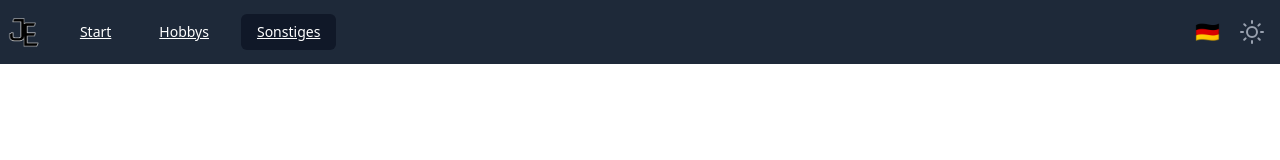
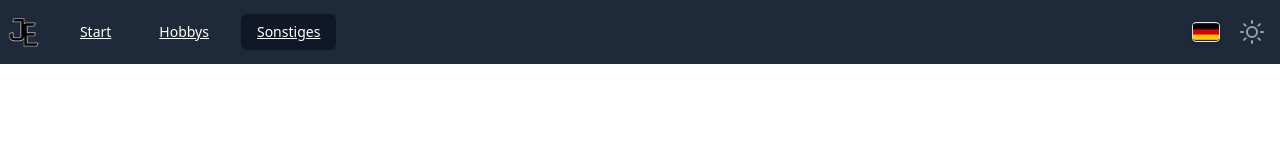
Before and after one commit to julianertle/Website, a React (Vite) app: page /imprint in a window 1280 px wide. Shown: the top 160 px of the page. Built offline with nearby package versions, Linux system fonts and the light colour scheme.

Commit message:
replaced the flag icons with svg icons to have better compability with other browsers

```diff
--- a/src/assets/SvgIcons.jsx
+++ b/src/assets/SvgIcons.jsx
@@ -12,7 +12,11 @@ export const GitHubIcon = ({ className }) => (
 );
 
 export const LocationIcon = ({ className }) => (
-  <svg className={className} viewBox="57.249 0 298.6 413.099" fill="currentColor">
+  <svg
+    className={className}
+    viewBox="57.249 0 298.6 413.099"
+    fill="currentColor"
+  >
     <path d="M206.549,0L206.549,0c-82.6,0-149.3,66.7-149.3,149.3c0,28.8,9.2,56.3,22,78.899l97.3,168.399c6.1,11,18.4,16.5,30,16.5 c11.601,0,23.3-5.5,30-16.5l97.3-168.299c12.9-22.601,22-49.601,22-78.901C355.849,66.8,289.149,0,206.549,0z M206.549,193.4 c-30,0-54.5-24.5-54.5-54.5s24.5-54.5,54.5-54.5s54.5,24.5,54.5,54.5C261.049,169,236.549,193.4,206.549,193.4z" />
   </svg>
 );
@@ -73,3 +77,34 @@ export const ERPNextIcon = ({ className }) => (
     />
   </svg>
 );
+
+// German Flag SVG
+export const GermanFlagIcon = ({ className }) => (
+  <svg
+    className={className}
+    viewBox="0 0 5 3"
+    xmlns="http://www.w3.org/2000/svg"
+  >
+    <rect width="5" height="3" y="0" fill="#000" />
+    <rect width="5" height="2" y="1" fill="#D00" />
+    <rect width="5" height="1" y="2" fill="#FFCE00" />
+  </svg>
+);
+
+// UK Flag SVG (Simplified for small icon size)
+export const UKFlagIcon = ({ className }) => (
+  <svg
+    className={className}
+    viewBox="0 0 60 30"
+    xmlns="http://www.w3.org/2000/svg"
+  >
+    <clipPath id="s">
+      <path d="M0,0 v30 h60 v-30 z" />
+    </clipPath>
+    <path d="M0,0 v30 h60 v-30 z" fill="#012169" />
+    <path d="M0,0 L60,30 M60,0 L0,30" stroke="#fff" strokeWidth="6" />
+    <path d="M0,0 L60,30 M60,0 L0,30" stroke="#C8102E" strokeWidth="4" />
+    <path d="M30,0 v30 M0,15 h60" stroke="#fff" strokeWidth="10" />
+    <path d="M30,0 v30 M0,15 h60" stroke="#C8102E" strokeWidth="6" />
+  </svg>
+);
--- a/src/components/NavBarOwn.jsx
+++ b/src/components/NavBarOwn.jsx
@@ -1,4 +1,3 @@
-import React from "react";
 import {
   Disclosure,
   DisclosureButton,
@@ -6,7 +5,12 @@ import {
 } from "@headlessui/react";
 import { Bars3Icon, XMarkIcon, BellIcon } from "@heroicons/react/24/outline";
 import { Link, useLocation } from "react-router-dom";
-import { MoonIcon, SunIcon } from "../assets/SvgIcons";
+import {
+  GermanFlagIcon,
+  UKFlagIcon,
+  MoonIcon,
+  SunIcon,
+} from "../assets/SvgIcons";
 import { useLanguage } from "../context/LanguageContext";
 import { useTheme } from "../context/ThemeContext"; // Import global theme context
 
@@ -101,14 +105,23 @@ function NavBarOwn() {
             {/* LANGUAGE TOGGLE */}
             <button
               onClick={toggleLang}
-              className="flex items-center justify-center p-2 rounded-md hover:bg-gray-700 transition-colors"
+              className="flex items-center justify-center p-2 rounded-md hover:bg-gray-700 transition-colors group"
               title={
                 lang === "de" ? "Switch to English" : "Auf Deutsch wechseln"
               }
             >
-              <span className="text-xl">{lang === "de" ? "🇩🇪" : "🇬🇧"}</span>
+              {/* The wrapper div provides the white border.
+      'border-white/80' gives it a slightly soft white,
+      while 'group-hover:border-white' makes it bright on hover.
+  */}
+              <div className="w-7 h-5 flex items-center justify-center border border-white/80 rounded-sm overflow-hidden shadow-sm transition-colors group-hover:border-white">
+                {lang === "de" ? (
+                  <GermanFlagIcon className="w-full h-full object-cover" />
+                ) : (
+                  <UKFlagIcon className="w-full h-full object-cover" />
+                )}
+              </div>
             </button>
-
             {/* DARK MODE TOGGLE (Fixed to use global state) */}
             <button
               onClick={toggleTheme}
```
